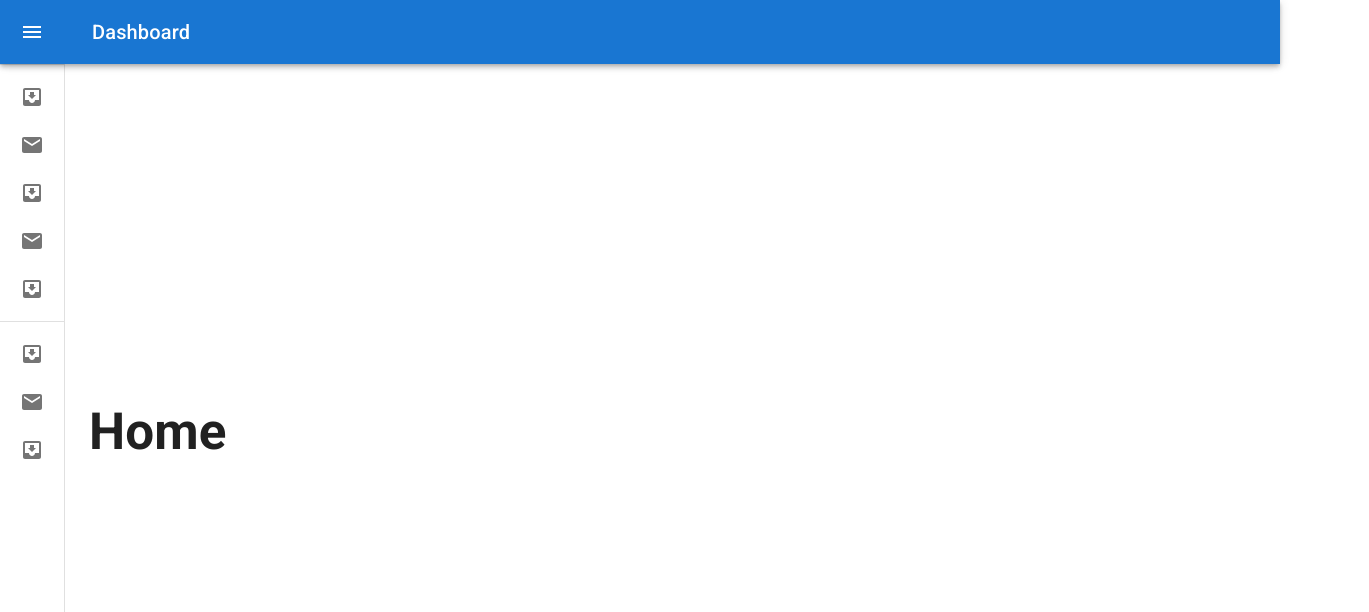
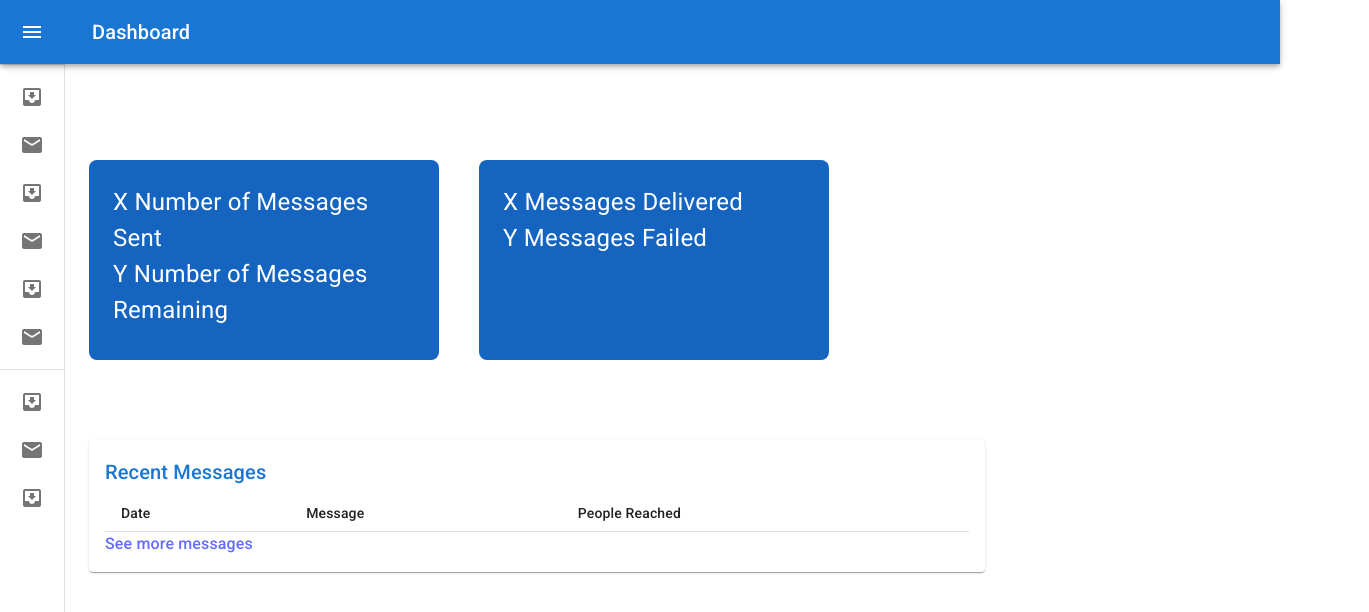
Before and after one commit to sabetech/bulk-sms-campaign-liberia, a React (Vite) app: page / in a window 1280 px wide. Shown: the top 612 px of the page, 1369 px wide, since content can reach past the window. Built offline with nearby package versions, Linux system fonts and the light colour scheme.

Commit message:
Create structure for Dashboard View

```diff
--- /dev/null
+++ b/src/components/Title.jsx
@@ -0,0 +1,17 @@
+import React from 'react';
+import PropTypes from 'prop-types';
+import Typography from '@mui/material/Typography';
+
+function Title({children}) {
+  return (
+    <Typography component="h2" variant="h6" color="primary" gutterBottom>
+      {children}
+    </Typography>
+  );
+}
+
+Title.propTypes = {
+  children: PropTypes.node,
+};
+
+export default Title;
--- /dev/null
+++ b/src/pages/main/Groups.jsx
@@ -0,0 +1,8 @@
+import React from "react";
+export default function Groups() {
+    return (
+        <div>
+            <h1>Groups</h1>
+        </div>
+    );
+}
--- a/src/pages/main/Home.jsx
+++ b/src/pages/main/Home.jsx
@@ -1,9 +1,94 @@
-import React from "react";
+import React, {useState} from "react";
+import Box  from "@mui/material/Box";
+import Typography from "@mui/material/Typography";
+import Stack from "@mui/material/Stack";
+import Paper from "@mui/material/Paper";
+import { Table, TableCell, TableRow, TableHead, TableBody } from "@mui/material";
+import Title from "../../components/Title";
+import { Link } from "react-router-dom";
 
 export default function Home() {
+
     return(
-        <div>
-            <h1>Home</h1>
+        <div style={{position: 'absolute', top: '20%', width: '100%'}}>
+            <Stack sx={{flexDirection: 'row'}}>
+                <Box
+                    sx={{
+                        width: 350,
+                        height: 200,
+                        backgroundColor: 'primary.dark',
+                        borderRadius: 2,
+                        marginRight: 5
+                    }}
+                >
+                    <Stack sx={{ padding: 3 }}>
+                        <Typography sx={{color: 'white', fontSize: 24 }}>
+                            X Number of Messages Sent
+                        </Typography>
+                        <Typography sx={{color: 'white', fontSize: 24 }}>
+                            Y Number of Messages Remaining
+                        </Typography>
+                    </Stack>
+                </Box>
+
+                <Box
+                    sx={{
+                        width: 350,
+                        height: 200,
+                        backgroundColor: 'primary.dark',
+                        borderRadius: 2
+                    }}
+                >
+                    <Stack sx={{ padding: 3 }}>
+                        <Typography sx={{color: 'white', fontSize: 24 }}>
+                            X Messages Delivered
+                        </Typography>
+                        <Typography sx={{color: 'white', fontSize: 24 }}>
+                            Y Messages Failed
+                        </Typography>
+                    </Stack>
+                </Box>
+            </Stack>
+            <Paper sx={{marginTop: 10, width: '70%'}}>
+                <Box sx={{padding: 2}}>
+                    <RecentMessages />
+                </Box>
+            </Paper>
         </div>
     );
 }
+
+function RecentMessages() {
+    const [rows, setRows] = useState([]);
+
+    function preventDefault(event) {
+        event.preventDefault();
+    }
+
+    return (
+        <React.Fragment>
+          <Title>Recent Messages</Title>
+          <Table size="small">
+            <TableHead>
+              <TableRow>
+                <TableCell>Date</TableCell>
+                <TableCell>Message</TableCell>
+                <TableCell>People Reached</TableCell>
+              </TableRow>
+            </TableHead>
+            <TableBody>
+              {rows.map((row) => (
+                <TableRow key={row.id}>
+                  <TableCell>{row.date}</TableCell>
+                  <TableCell>{row.name}</TableCell>
+                  <TableCell>{row.shipTo}</TableCell>
+                </TableRow>
+              ))}
+            </TableBody>
+          </Table>
+          <Link color="primary" href="#" onClick={preventDefault} sx={{ mt: 3 }}>
+            See more messages
+          </Link>
+        </React.Fragment>
+    );
+}
--- a/src/resources/SidebarItems.json
+++ b/src/resources/SidebarItems.json
@@ -29,6 +29,12 @@
             "name": "Content",
             "icon": "Icon",
             "path": "/messages"
+        },
+        {
+            "key": "6",
+            "name": "Groups",
+            "icon": "Icon",
+            "path": "/groups"
         }
     ]
 }
```
Also changed, not shown: src/main.jsx (+7 -1 lines).
